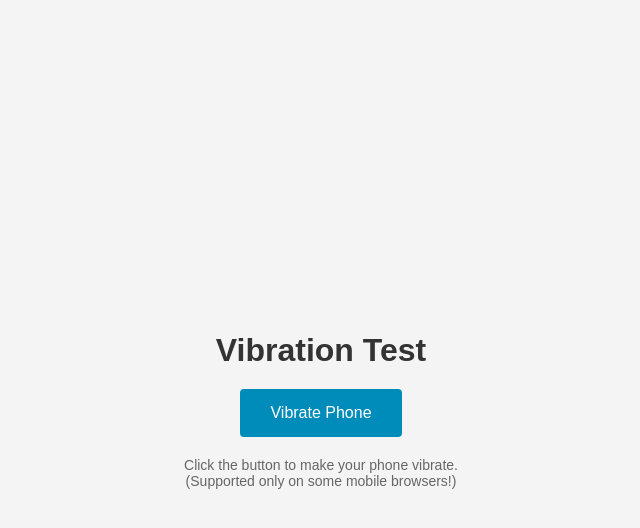
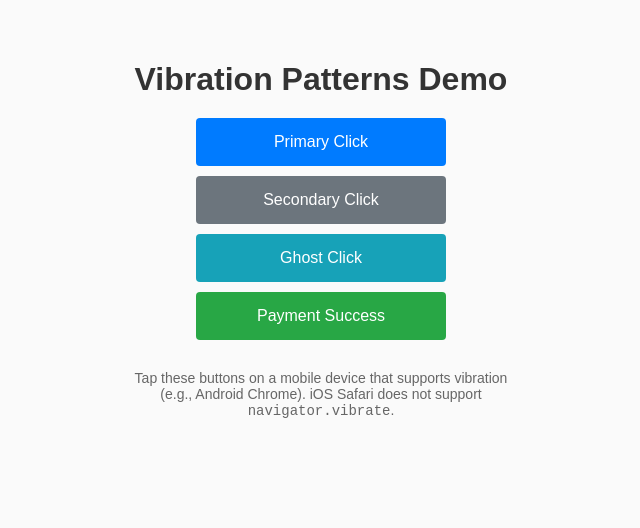
Before and after one commit to Nethsara/test-app, a plain HTML site: page index.html in a window 1280 px wide. Shown: the whole page, without its empty margins (319-959 px from the left). Drawn offline with Linux system fonts and the light colour scheme.

Commit message:
Update index.html

```diff
--- a/index.html
+++ b/index.html
@@ -2,18 +2,16 @@
 <html lang="en">
 <head>
   <meta charset="UTF-8" />
-  <title>Phone Vibration Demo</title>
+  <title>Vibration Patterns Demo</title>
   <style>
     body {
       font-family: sans-serif;
       margin: 0;
-      padding: 0;
+      padding: 40px;
       display: flex;
       flex-direction: column;
-      justify-content: center;
       align-items: center;
-      height: 100vh;
-      background: #f4f4f4;
+      background: #fafafa;
     }
 
     h1 {
@@ -21,49 +19,117 @@
       color: #333;
     }
 
+    .button-container {
+      display: flex;
+      flex-direction: column;
+      gap: 10px;
+      margin-bottom: 30px;
+    }
+
     button {
-      padding: 15px 30px;
-      background-color: #008cba;
-      color: #fff;
+      width: 250px;
+      padding: 15px;
+      font-size: 16px;
       border: none;
       border-radius: 4px;
-      font-size: 16px;
+      color: #fff;
       cursor: pointer;
       transition: background-color 0.2s ease;
     }
 
-    button:hover {
-      background-color: #005f75;
+    /* Example button styles */
+
+    .btn-primary {
+      background-color: #007bff;
+    }
+    .btn-primary:hover {
+      background-color: #005dc1;
+    }
+
+    .btn-secondary {
+      background-color: #6c757d;
+    }
+    .btn-secondary:hover {
+      background-color: #545b62;
+    }
+
+    .btn-ghost {
+      background-color: #17a2b8;
+    }
+    .btn-ghost:hover {
+      background-color: #11707f;
+    }
+
+    .btn-payment {
+      background-color: #28a745;
+    }
+    .btn-payment:hover {
+      background-color: #1e7c31;
     }
 
     .note {
-      margin-top: 20px;
+      color: #666;
       font-size: 14px;
-      color: #666;
       text-align: center;
-      max-width: 300px;
+      max-width: 400px;
     }
   </style>
 </head>
 <body>
 
-  <h1>Vibration Test</h1>
+  <h1>Vibration Patterns Demo</h1>
 
-  <button onclick="vibratePhone()">Vibrate Phone</button>
+  <div class="button-container">
+    <button class="btn-primary" onclick="vibratePrimary()">Primary Click</button>
+    <button class="btn-secondary" onclick="vibrateSecondary()">Secondary Click</button>
+    <button class="btn-ghost" onclick="vibrateGhost()">Ghost Click</button>
+    <button class="btn-payment" onclick="vibratePaymentSuccess()">Payment Success</button>
+  </div>
 
   <div class="note">
-    Click the button to make your phone vibrate.
-    (Supported only on some mobile browsers!)
+    Tap these buttons on a mobile device that supports vibration
+    (e.g., Android Chrome). iOS Safari does not support <code>navigator.vibrate</code>.
   </div>
 
   <script>
-    function vibratePhone() {
+    function vibratePrimary() {
+      // A simple single buzz (e.g., 200ms)
       if ("vibrate" in navigator) {
-        // Vibrate for 200 milliseconds
         navigator.vibrate(200);
       } else {
-        alert("Vibration API is not supported on this device/browser.");
+        alertNotSupported();
       }
+    }
+
+    function vibrateSecondary() {
+      // Slightly longer single buzz (e.g., 300ms)
+      if ("vibrate" in navigator) {
+        navigator.vibrate(300);
+      } else {
+        alertNotSupported();
+      }
+    }
+
+    function vibrateGhost() {
+      // A short repeating pattern: 100ms vibrate, 50ms pause, 100ms vibrate
+      if ("vibrate" in navigator) {
+        navigator.vibrate([100, 50, 100]);
+      } else {
+        alertNotSupported();
+      }
+    }
+
+    function vibratePaymentSuccess() {
+      // A pattern that "feels" like a confirm: 200ms, pause 50ms, 200ms
+      if ("vibrate" in navigator) {
+        navigator.vibrate([200, 50, 200]);
+      } else {
+        alertNotSupported();
+      }
+    }
+
+    function alertNotSupported() {
+      alert("Vibration API not supported on this device/browser.");
     }
   </script>
 </body>
```
